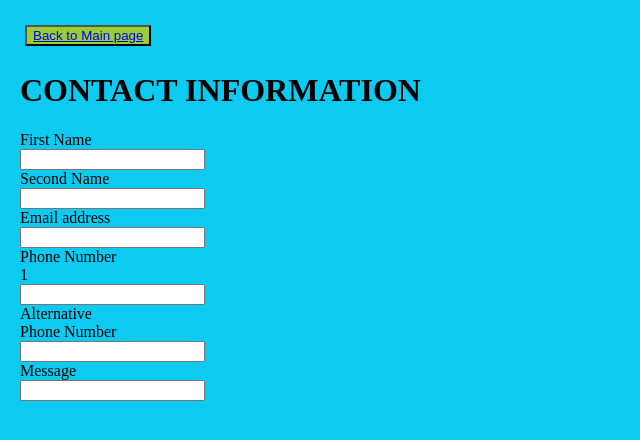
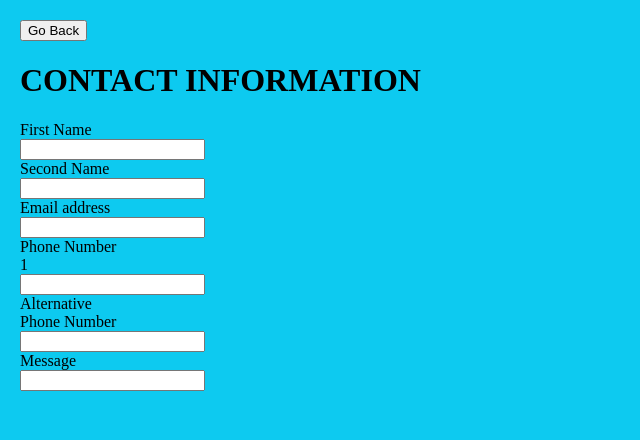
Before and after one commit to Pjjames95/emobiliswebproject, a plain HTML site: page public/contact.html in a window 1280 px wide. Shown: the whole page, without its empty margins (0-640 px from the left). Drawn offline with Linux system fonts and the light colour scheme.

Commit message:
web assignment

```diff
--- a/public/contact.html
+++ b/public/contact.html
@@ -6,9 +6,7 @@
 </head>
 
  <nav class="navbar navbar-expand-lg bg-body-tertiary">
-        <button style="background-color: yellowgreen; color: black; position: relative; margin: 5px">
-            <a href="http://localhost:63342/emobiliswebassignment/index.html?_ijt=4kc2dli471lishqu4uoto3f6af&_ij_reload=RELOAD_ON_SAVE">Back to Main page</a>
-          </button>
+        <button onclick="window.history.back();">Go Back</button>
 </nav>
 <body style="background-color: #0dcaf0; margin: 20px">
 <form>
```
